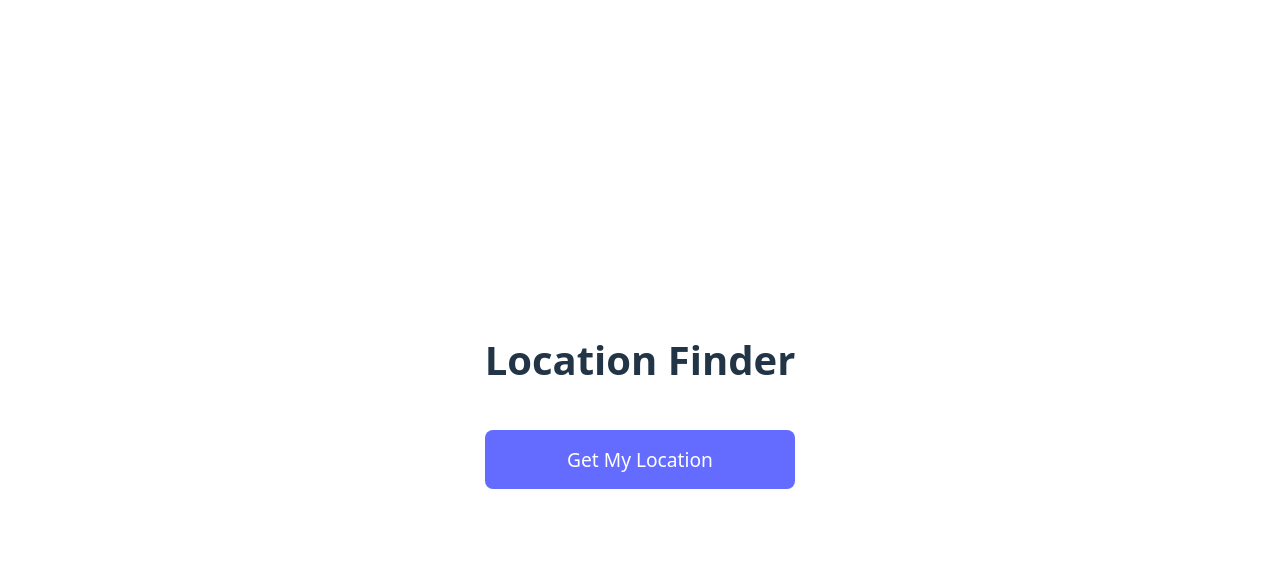
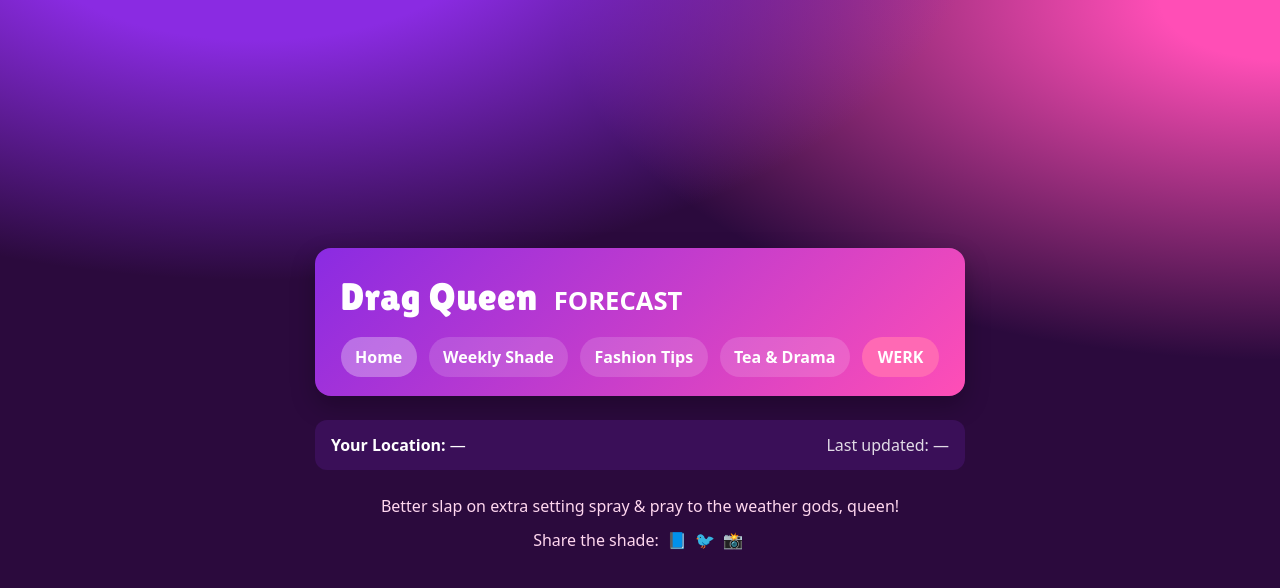
Before and after one commit to jwesgore/drag-queen-forecast, a React (Vite) app: page / in a window 1280 px wide. Shown: the top 588 px of the page. Built offline with nearby package versions, Linux system fonts and the light colour scheme.

Commit message:
template

```diff
--- a/index.html
+++ b/index.html
@@ -4,7 +4,10 @@
     <meta charset="UTF-8" />
     <link rel="icon" type="image/svg+xml" href="/vite.svg" />
     <meta name="viewport" content="width=device-width, initial-scale=1.0" />
-    <title>drag-queen-forecast</title>
+    <title>Drag Queen Forecast</title>
+    <link rel="preconnect" href="https://fonts.googleapis.com">
+    <link rel="preconnect" href="https://fonts.gstatic.com" crossorigin>
+    <link href="https://fonts.googleapis.com/css2?family=Lilita+One&display=swap" rel="stylesheet">
   </head>
   <body>
     <div id="root"></div>
--- a/src/App.css
+++ b/src/App.css
@@ -1,127 +1,76 @@
+/* Drag Queen Forecast Theme */
 #root {
-  max-width: 1280px;
+  max-width: 1000px;
   margin: 0 auto;
-  padding: 2rem;
-  text-align: center;
-}
-
-.container {
-  display: flex;
-  flex-direction: column;
-  align-items: center;
-  gap: 2rem;
   padding: 2rem;
 }
 
-h1 {
-  font-size: 2.5rem;
-  margin-bottom: 1rem;
+.dq-page {
+  display: flex;
+  flex-direction: column;
+  gap: 1.5rem;
 }
 
-.controls {
+.dq-header {
+  background: linear-gradient(135deg, #8a2be2, #ff4eb6);
+  color: #fff;
+  padding: 1.2rem 1.6rem;
+  border-radius: 16px;
+  box-shadow: 0 10px 25px rgba(0,0,0,0.25);
+}
+.dq-brand { display: flex; align-items: baseline; gap: 1rem; }
+.dq-title { font-family: "Lilita One", system-ui; font-size: 2.4rem; letter-spacing: 0.5px; }
+.dq-sub { font-weight: 900; font-size: 1.6rem; }
+.dq-nav { display: flex; gap: 0.75rem; align-items: center; margin-top: 0.75rem; }
+.dq-tab { background: rgba(255,255,255,0.15); padding: 0.5rem 0.9rem; border-radius: 999px; font-weight: 600; }
+.dq-tab.active { background: rgba(255,255,255,0.30); }
+.dq-werk { margin-left: auto; background: #ff69b4; color: white; font-weight: 900; border: none; padding: 0.55rem 1rem; border-radius: 999px; cursor: pointer; }
+.dq-werk:hover { filter: brightness(1.05); }
+
+.dq-location {
   display: flex;
-  flex-direction: column;
-  align-items: center;
-  gap: 1.5rem;
-  width: 100%;
-  max-width: 400px;
+  justify-content: space-between;
+  background: #3a0f58;
+  color: #fff;
+  padding: 0.8rem 1rem;
+  border-radius: 12px;
 }
+.dq-updated { opacity: 0.85; }
 
-button {
-  padding: 1rem 2rem;
-  font-size: 1.2rem;
-  background-color: #646cff;
-  color: white;
-  border: none;
-  border-radius: 8px;
-  cursor: pointer;
-  transition: background-color 0.3s;
-  width: 100%;
+.dq-loading { color: #fff; text-align: center; }
+
+.dq-today h2, .dq-extended h2 { text-align: center; color: #ffceed; font-weight: 900; }
+
+.dq-cards {
+  display: grid;
+  grid-template-columns: 1fr;
+  gap: 0.9rem;
 }
+@media (min-width: 640px) { .dq-cards { grid-template-columns: 1fr; } }
+.dq-card { display: flex; align-items: center; gap: 0.75rem; background: linear-gradient(135deg, #7f1d9b, #ec4899); color: #fff; padding: 0.9rem 1rem; border-radius: 12px; box-shadow: 0 6px 16px rgba(0,0,0,0.25); }
+.dq-card .dq-emoji { font-size: 1.6rem; }
+.dq-card-text { font-size: 1.25rem; font-weight: 800; letter-spacing: 0.2px; }
 
-button:hover {
-  background-color: #535bf2;
-}
-
-.location-info {
-  background-color: #1a1a1a;
-  padding: 2rem;
-  border-radius: 8px;
-  min-width: 300px;
-}
-
-.location-info h2 {
-  margin-top: 0;
-  margin-bottom: 1rem;
-  font-size: 1.5rem;
-  color: #646cff;
-}
-
-.city-name {
-  font-size: 1.4rem;
-  font-weight: 700;
-  color: white;
-  margin-bottom: 1rem;
-  padding-bottom: 0.75rem;
-  border-bottom: 2px solid #646cff;
-}
-
-.location-info p {
-  margin: 0.5rem 0;
-  font-size: 1.1rem;
-}
-
-.loading {
-  color: #888;
-  font-size: 1.1rem;
-  padding: 1rem;
-}
-
-.weather-info {
-  background-color: #1a1a1a;
-  padding: 2rem;
-  border-radius: 8px;
-  min-width: 300px;
-  max-width: 500px;
-}
-
-.weather-info h2 {
-  margin-top: 0;
-  margin-bottom: 1.5rem;
-  font-size: 1.8rem;
-  color: #646cff;
-  text-align: center;
-}
-
-.weather-details {
-  display: flex;
-  flex-direction: column;
+.dq-forecast-grid {
+  display: grid;
+  grid-template-columns: repeat(3, 1fr);
   gap: 1rem;
 }
+.dq-forecast-tile {
+  background: linear-gradient(180deg, #f3d1ff, #ffe0f2);
+  color: #4b006e;
+  border-radius: 12px;
+  box-shadow: 0 6px 16px rgba(0,0,0,0.2);
+}
+.dq-forecast-day { font-weight: 900; padding: 0.6rem 0.9rem; background: rgba(75,0,110,0.1); border-top-left-radius: 12px; border-top-right-radius: 12px; }
+.dq-forecast-body { padding: 0.9rem; display: grid; gap: 0.4rem; justify-items: center; }
+.dq-forecast-emoji { font-size: 1.6rem; }
+.dq-forecast-text { font-weight: 800; text-align: center; }
+.dq-forecast-temps { font-weight: 700; opacity: 0.8; }
 
-.weather-item {
-  display: flex;
-  justify-content: space-between;
-  align-items: center;
-  padding: 0.75rem;
-  background-color: #2a2a2a;
-  border-radius: 6px;
-}
+.dq-footer { text-align: center; color: #ffd7ef; display: grid; gap: 0.6rem; }
+.dq-share span { margin: 0 0.25rem; }
+.dq-error { color: #ff6b6b; }
 
-.weather-label {
-  font-weight: 600;
-  color: #888;
-}
-
-.weather-value {
-  font-size: 1.2rem;
-  font-weight: 700;
-  color: white;
-}
-
-.error {
-  color: #ff6b6b;
-  padding: 1rem;
-  border-radius: 8px;
-  background-color: rgba(255, 107, 107, 0.1);
-}
+/* Page backdrop */
+body { background: radial-gradient(1200px 600px at 20% -10%, #8a2be2 20%, transparent 60%), radial-gradient(1200px 600px at 100% 0%, #ff4eb6 10%, transparent 60%), #2b0a3d; }
--- a/src/App.tsx
+++ b/src/App.tsx
@@ -1,15 +1,10 @@
 import { useState, useEffect } from 'react'
 import './App.css'
-import {
-  fetchWeather as fetchCurrentWeather,
-  fetchCityName as reverseGeocode,
-  getWeatherDescription,
-  fetchHourlyForecast,
-  fetchDailyForecast,
-  type HourlyForecastItem,
-  type DailyForecastItem,
-} from './weather/WeatherHelper'
+import { fetchCityName as reverseGeocode, fetchForecastBundle, type DailyForecastItem } from './helpers/WeatherHelper'
+import { getUserLocation } from './helpers/GeoLocationHelper'
+import { getDragMessages, getDailyPhrase, getEmojiForCode, formatUpdatedLabel } from './helpers/DragHelper'
 
+// Shape of weather display data (transformed from API response)
 type WeatherData = {
   temperature: number
   windspeed: number
@@ -18,14 +13,18 @@ type WeatherData = {
 }
 
 function App() {
+  // User's current coordinates
   const [location, setLocation] = useState<{ lat: number; long: number } | null>(null)
   const [error, setError] = useState<string | null>(null)
+  // Current conditions display data
   const [weather, setWeather] = useState<WeatherData | null>(null)
   const [loading, setLoading] = useState(false)
+  // City name from reverse geocoding
   const [cityName, setCityName] = useState<string | null>(null)
-  const [hourly, setHourly] = useState<HourlyForecastItem[]>([])
+  // 5-day forecast
   const [daily, setDaily] = useState<DailyForecastItem[]>([])
 
+  // When location changes, fetch weather for that location
   useEffect(() => {
     if (location) {
       fetchWeather(location.lat, location.long)
@@ -34,45 +33,33 @@ function App() {
     }
   }, [location])
 
-  const getLocation = () => {
+  // Get user's location from browser geolocation, then reverse geocode to city name
+  const getLocation = async () => {
     setError(null)
     setCityName(null)
-
-    if (!navigator.geolocation) {
-      setError('Geolocation is not supported by your browser')
-      return
+    try {
+      const { lat, lon } = await getUserLocation()
+      setLocation({ lat, long: lon })
+      await fetchCityName(lat, lon)
+    } catch (err) {
+      const msg = err instanceof Error ? err.message : 'Failed to get location'
+      setError(msg)
+    }
   }
 
-    navigator.geolocation.getCurrentPosition(
-      (position) => {
-        const lat = position.coords.latitude
-        const lon = position.coords.longitude
-        setLocation({ lat, long: lon })
-        fetchCityName(lat, lon)
-      },
-      (err) => {
-        setError(`Error: ${err.message}`)
-      }
-    )
-  }
-
+  // Fetch current + 5-day forecast from Open-Meteo API
   async function fetchWeather(lat: number, lon: number) {
     setLoading(true)
     setError(null)
     try {
-      const [cw, hourlyData, dailyData] = await Promise.all([
-        fetchCurrentWeather(lat, lon),
-        fetchHourlyForecast(lat, lon, 12),
-        fetchDailyForecast(lat, lon, 5),
-      ])
+      const bundle = await fetchForecastBundle(lat, lon, 5)
       setWeather({
-        temperature: cw.temperatureF,
-        windspeed: cw.windSpeedMph,
-        weathercode: cw.weatherCode,
-        time: cw.time.toISOString(),
+        temperature: bundle.current.temperatureF,
+        windspeed: bundle.current.windSpeedMph,
+        weathercode: bundle.current.weatherCode,
+        time: bundle.current.time.toISOString(),
       })
-      setHourly(hourlyData)
-      setDaily(dailyData)
+      setDaily(bundle.daily)
     } catch (e) {
       const msg = e instanceof Error ? e.message : 'Failed to fetch weather'
       setError(msg)
@@ -81,100 +68,92 @@ function App() {
     }
   }
 
+  // Reverse geocode coords to city name
   async function fetchCityName(lat: number, lon: number) {
     try {
       const name = await reverseGeocode(lat, lon)
       setCityName(name)
     } catch (e) {
-      // reverseGeocode already logs; just clear city name
       setCityName(null)
     }
   }
 
+  return (
+    <div className="dq-page">
+      {/* Header with branding and nav tabs */}
+      <header className="dq-header">
+        <div className="dq-brand">
+          <div className="dq-title">Drag Queen</div>
+          <div className="dq-sub">FORECAST</div>
+        </div>
+        <nav className="dq-nav">
+          <span className="dq-tab active">Home</span>
+          <span className="dq-tab">Weekly Shade</span>
+          <span className="dq-tab">Fashion Tips</span>
+          <span className="dq-tab">Tea & Drama</span>
+          {/* Trigger geolocation when clicked */}
+          <button className="dq-werk" onClick={getLocation}>WERK</button>
+        </nav>
+      </header>
 
-  return (
-    <div className="container">
-      <h1>Location Finder</h1>
+      {/* Location + last update time */}
+      <section className="dq-location">
+        <div className="dq-location-text">
+          <strong>Your Location:</strong> {cityName ?? '—'}
+        </div>
+        <div className="dq-updated">Last updated: {formatUpdatedLabel(weather?.time)}</div>
+      </section>
 
-      <div className="controls">
-        <button onClick={getLocation}>Get My Location</button>
-      </div>
+      {/* Loading indicator */}
+      {loading && <div className="dq-loading">Fetching the shade…</div>}
 
-      {location && (
-        <div className="location-info">
-          <h2>Location</h2>
-          {cityName && (
-            <p className="city-name">{cityName}</p>
-          )}
-          <p><strong>Latitude:</strong> {location.lat.toFixed(4)}</p>
-          <p><strong>Longitude:</strong> {location.long.toFixed(4)}</p>
-        </div>
-      )}
-
-      {loading && (
-        <div className="loading">Loading weather data...</div>
-      )}
-
+      {/* Today's 4 sassy forecast cards */}
       {weather && !loading && (
-        <div className="weather-info">
-          <h2>Current Weather</h2>
-          <div className="weather-details">
-            <div className="weather-item">
-              <span className="weather-label">Temperature:</span>
-              <span className="weather-value">{weather.temperature}°F</span>
-            </div>
-            <div className="weather-item">
-              <span className="weather-label">Conditions:</span>
-              <span className="weather-value">{getWeatherDescription(weather.weathercode)}</span>
-            </div>
-            <div className="weather-item">
-              <span className="weather-label">Wind Speed:</span>
-              <span className="weather-value">{weather.windspeed} mph</span>
-            </div>
-          </div>
-
-          {hourly.length > 0 && (
-            <div className="forecast-hourly">
-              <h3>Next 12 Hours</h3>
-              <div className="forecast-grid">
-                {hourly.map((h, idx) => (
-                  <div className="forecast-card" key={`h-${idx}`}>
-                    <div className="forecast-time">
-                      {h.time.toLocaleTimeString([], { hour: '2-digit', minute: '2-digit' })}
-                    </div>
-                    <div className="forecast-temp">{Math.round(h.temperatureF)}°F</div>
-                    <div className="forecast-cond">{getWeatherDescription(h.weatherCode)}</div>
-                    <div className="forecast-wind">{Math.round(h.windSpeedMph)} mph</div>
+        <section className="dq-today">
+          <h2>Today's Drag‑tastic Forecast:</h2>
+          <div className="dq-cards">
+            {getDragMessages(weather).map((msg, i) => (
+              <div className="dq-card" key={`m-${i}`}>
+                {/* Static emoji per card position */}
+                <span className="dq-emoji">{i === 0 ? '😎' : i === 1 ? '💇‍♀️' : i === 2 ? '⛪️' : '💄'}</span>
+                <span className="dq-card-text">{msg}</span>
               </div>
             ))}
           </div>
-            </div>
+        </section>
       )}
 
+      {/* 3-day forecast tiles */}
       {daily.length > 0 && (
-            <div className="forecast-daily">
-              <h3>5‑Day Forecast</h3>
-              <div className="forecast-grid">
-                {daily.map((d, idx) => (
-                  <div className="forecast-card" key={`d-${idx}`}>
-                    <div className="forecast-date">
-                      {d.date.toLocaleDateString([], { month: 'short', day: 'numeric' })}
+        <section className="dq-extended">
+          <h2>Extended Shade Forecast</h2>
+          <div className="dq-forecast-grid">
+            {daily.slice(0, 3).map((d, i) => (
+              <div className="dq-forecast-tile" key={`d-${i}`}>
+                <div className="dq-forecast-day">
+                  {d.date.toLocaleDateString([], { weekday: 'long' })}
                 </div>
-                    <div className="forecast-temp">{Math.round(d.highF)}° / {Math.round(d.lowF)}°F</div>
-                    <div className="forecast-cond">{getWeatherDescription(d.weatherCode)}</div>
+                <div className="dq-forecast-body">
+                  <div className="dq-forecast-emoji">
+                    {getEmojiForCode(d.weatherCode)}
+                  </div>
+                  <div className="dq-forecast-text">
+                    {getDailyPhrase(Math.round(d.highF), d.weatherCode)}
+                  </div>
+                  <div className="dq-forecast-temps">{Math.round(d.highF)}° / {Math.round(d.lowF)}°F</div>
+                </div>
               </div>
             ))}
           </div>
-            </div>
-          )}
-        </div>
+        </section>
       )}
 
-      {error && (
-        <div className="error">
-          {error}
-        </div>
-      )}
+      {/* Footer with tip + social + error display */}
+      <footer className="dq-footer">
+        <div className="dq-tip">Better slap on extra setting spray & pray to the weather gods, queen!</div>
+        <div className="dq-share">Share the shade: <span>📘</span><span>🐦</span><span>📸</span></div>
+        {error && <div className="dq-error">{error}</div>}
+      </footer>
     </div>
   )
 }
--- /dev/null
+++ b/src/helpers/DragHelper.tsx
@@ -0,0 +1,78 @@
+import type { CurrentWeather, DailyForecastItem } from './WeatherHelper'
+
+// WMO weather code checkers for sassy messages
+export const isRainy = (code: number) => [51, 53, 55, 61, 63, 65, 80, 81, 82].includes(code)
+export const isStormy = (code: number) => [95, 96, 99].includes(code)
+
+// Map WMO weather codes to emoji
+export const getEmojiForCode = (code: number): string => {
+	if (isStormy(code)) return '⛈️'
+	if (isRainy(code)) return '🌧️'
+	if ([45, 48].includes(code)) return '🌫️'
+	if ([0, 1].includes(code)) return '☀️'
+	if ([2, 3].includes(code)) return '⛅'
+	if ([71, 73, 75, 77, 85, 86].includes(code)) return '❄️'
+	return '✨'
+}
+
+type CurrentLike = Pick<CurrentWeather, 'temperatureF' | 'weatherCode'> | { temperature: number; weathercode: number }
+
+// Generate 4 sassy forecast messages based on temp + weather code
+export function getDragMessages(current: CurrentLike): string[] {
+	const temp = (current as any).temperatureF ?? (current as any).temperature
+	const code = (current as any).weatherCode ?? (current as any).weathercode
+
+	const msgs: string[] = []
+	// Temperature vibe
+	if (temp >= 90) msgs.push('Hotter Than a Tucked Behind')
+	else if (temp >= 80) msgs.push('Your Wig is Melting, Sis')
+	else if (temp <= 45) msgs.push('Serving Frozen Eleganza, Bundle Up')
+	else msgs.push('Cute & Comfy, Queen')
+
+	// Weather conditions
+	if (isStormy(code)) msgs.push('Thunder & Drama Incoming')
+	else if (isRainy(code)) msgs.push("Humidity So High It's Giving Frizz")
+	else msgs.push('Flawless, No Rain — Werk!')
+
+	// Comfort level
+	if (temp >= 88) msgs.push('Sweating Like a Sinner in Church')
+	else msgs.push('Keep It Cute, Hydrate')
+
+	// Makeup advice
+	if (temp >= 92 || isRainy(code)) msgs.push('Makeup Meltdown Realness')
+	else msgs.push('Beat Stays Put, Diva')
+	return msgs.slice(0, 4)
+}
+
+// Single phrase for daily forecast tile
+export function getDailyPhrase(highF: number, code: number): string {
+	if (isStormy(code)) return 'Possible Thunder & Drama'
+	if (isRainy(code)) return "Humidity So High It's Giving Frizz"
+	if (highF >= 90) return 'Still a Sweaty Mess, Hunty'
+	if (highF <= 50) return 'Chilly Tea — Layer Up'
+	return 'Serving Pleasant Realness'
+}
+
+// Helper to format daily item for UI (unused but available)
+export function toDailyTile(d: DailyForecastItem) {
+	return {
+		dayLabel: d.date.toLocaleDateString([], { weekday: 'long' }),
+		emoji: getEmojiForCode(d.weatherCode),
+		text: getDailyPhrase(Math.round(d.highF), d.weatherCode),
+		temps: `${Math.round(d.highF)}° / ${Math.round(d.lowF)}°F`,
+	}
+}
+
+// Format time since weather was last updated (e.g., "5 minutes ago")
+export function formatUpdatedLabel(iso?: string): string {
+	if (!iso) return '—'
+	const d = new Date(iso)
+	const diffMs = Date.now() - d.getTime()
+	const mins = Math.floor(diffMs / 60000)
+	const hrs = Math.floor(mins / 60)
+	const days = Math.floor(hrs / 24)
+	if (mins < 1) return 'Just now'
+	if (mins < 60) return `${mins} minute${mins === 1 ? '' : 's'} ago`
+	if (hrs < 24) return `${hrs} hour${hrs === 1 ? '' : 's'} ago`
+	return `${days} day${days === 1 ? '' : 's'} ago`
+}
--- /dev/null
+++ b/src/helpers/GeoLocationHelper.tsx
@@ -0,0 +1,23 @@
+// User coordinates from browser geolocation
+export interface Coordinates {
+  lat: number
+  lon: number
+}
+
+// Request user's current location via browser geolocation API
+export const getUserLocation = (): Promise<Coordinates> => {
+  return new Promise((resolve, reject) => {
+    if (!navigator.geolocation) {
+      reject(new Error('Geolocation is not supported by your browser'))
+      return
+    }
+    navigator.geolocation.getCurrentPosition(
+      (position) => {
+        resolve({ lat: position.coords.latitude, lon: position.coords.longitude })
+      },
+      (err) => {
+        reject(new Error(err.message))
+      }
+    )
+  })
+}
```
Also changed, not shown: src/helpers/WeatherHelper.tsx (renamed from src/weather/WeatherHelper.tsx, +24 -4 lines). Lines whose indentation alone changed are shown as unchanged.
